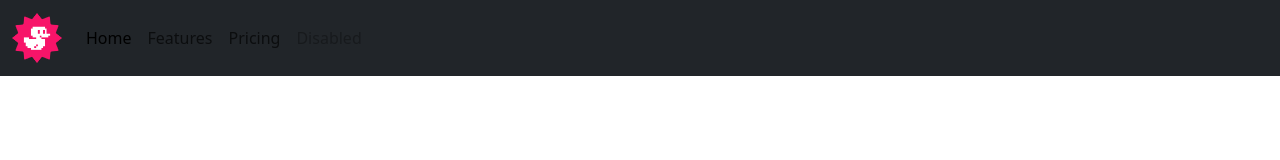
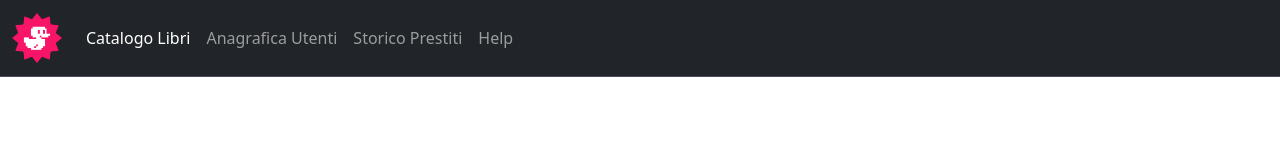
Before and after one commit to giovanni-arduini/html-css-bootstrap-dashboard, a plain HTML site: page index.html in a window 1280 px wide. Drawn offline with nearby package versions, Linux system fonts and the light colour scheme.

Commit message:
FIX nav style

```diff
--- a/index.html
+++ b/index.html
@@ -15,14 +15,17 @@
   </head>
 
   <body>
-    <nav class="navbar navbar-expand-lg bg-dark">
+    <nav
+      class="navbar navbar-expand-md bg-dark border-bottom border-body"
+      data-bs-theme="dark"
+    >
       <div class="container-fluid">
         <a class="navbar-brand" href="#">
           <img src="./img/duck.png" alt="" height="50" />
         </a>
 
         <button
-          class="navbar-toggler btn btn-outline-light"
+          class="navbar-toggler"
           type="button"
           data-bs-toggle="collapse"
           data-bs-target="#navbarNav"
@@ -33,18 +36,18 @@
           <span class="navbar-toggler-icon"></span>
         </button>
         <div class="collapse navbar-collapse" id="navbarNav">
-          <ul class="navbar-nav">
+          <ul class="navbar-nav text-white">
             <li class="nav-item">
-              <a class="nav-link active" aria-current="page" href="#">Home</a>
+              <a class="nav-link active" href="#">Catalogo Libri</a>
             </li>
             <li class="nav-item">
-              <a class="nav-link" href="#">Features</a>
+              <a class="nav-link" href="#">Anagrafica Utenti</a>
             </li>
             <li class="nav-item">
-              <a class="nav-link" href="#">Pricing</a>
+              <a class="nav-link" href="#">Storico Prestiti</a>
             </li>
             <li class="nav-item">
-              <a class="nav-link disabled" aria-disabled="true">Disabled</a>
+              <a class="nav-link" href="#">Help</a>
             </li>
           </ul>
         </div>
```
